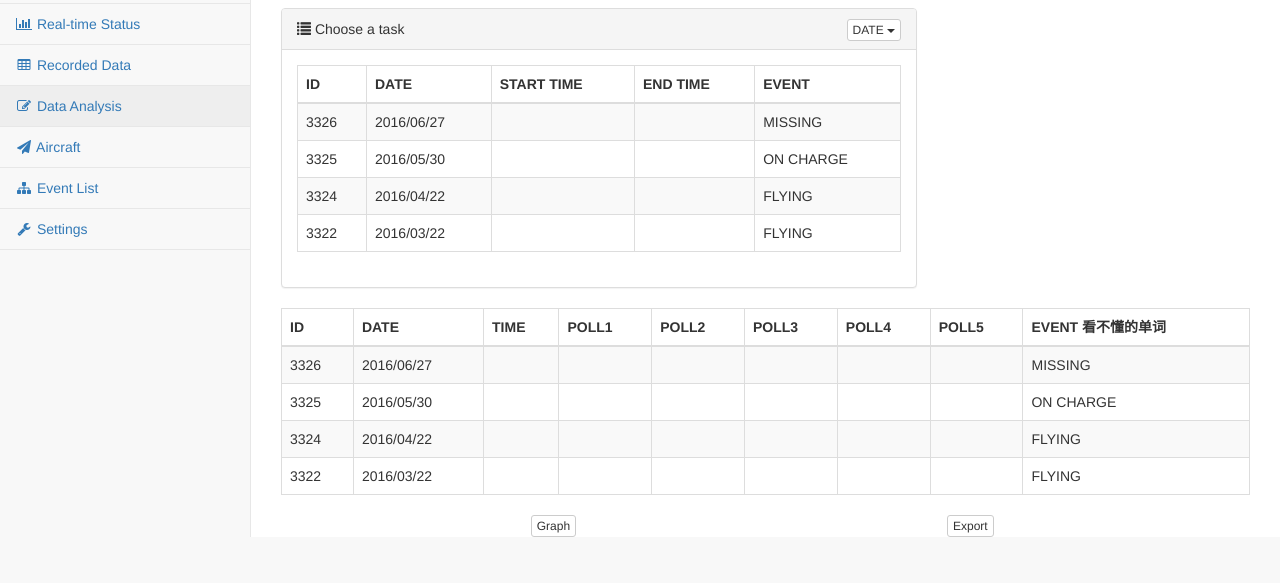
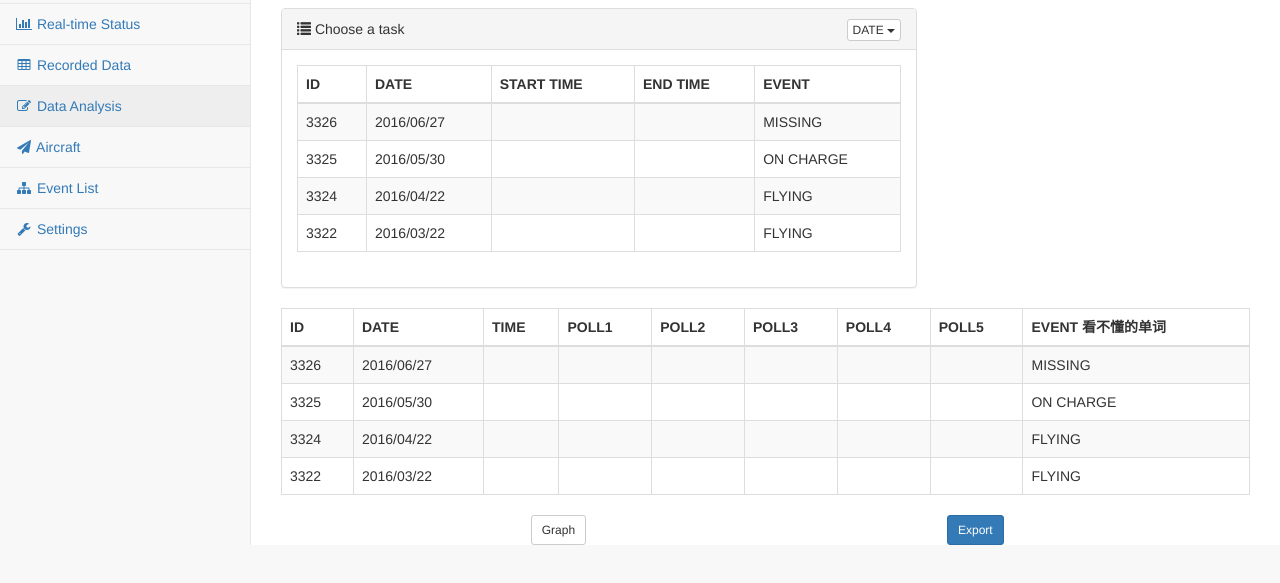
Before and after one commit to JEUDominic/WorkshopI, a website: page pages/data_analysis.html in a window 1280 px wide. Shown: the part 153-736 px from the top of the page. Drawn offline with Linux system fonts and the light colour scheme; a script that the page names is missing.

Commit message:
Modified Data Analysis
Change color and size of button

```diff
--- a/pages/data_analysis.html
+++ b/pages/data_analysis.html
@@ -469,11 +469,11 @@
             <div class="row">
             	<div class="col-lg-3"></div>
             	<div class="col-lg-1">
-            		<button type="button" class="btn btn-default btn-xs" > Graph </button>
+            		<button type="button" class="btn btn-default btn-sm" > Graph </button>
             	</div>
             	<div class="col-lg-4"></div>
             	<div class="col-lg-1">
-            		<button type="button" class="btn btn-default btn-xs" > Export </button>
+            		<button type="button" class="btn btn-primary btn-sm" > Export </button>
             	</div>
             	<div class="col-lg-3"></div>
             </div>
```
